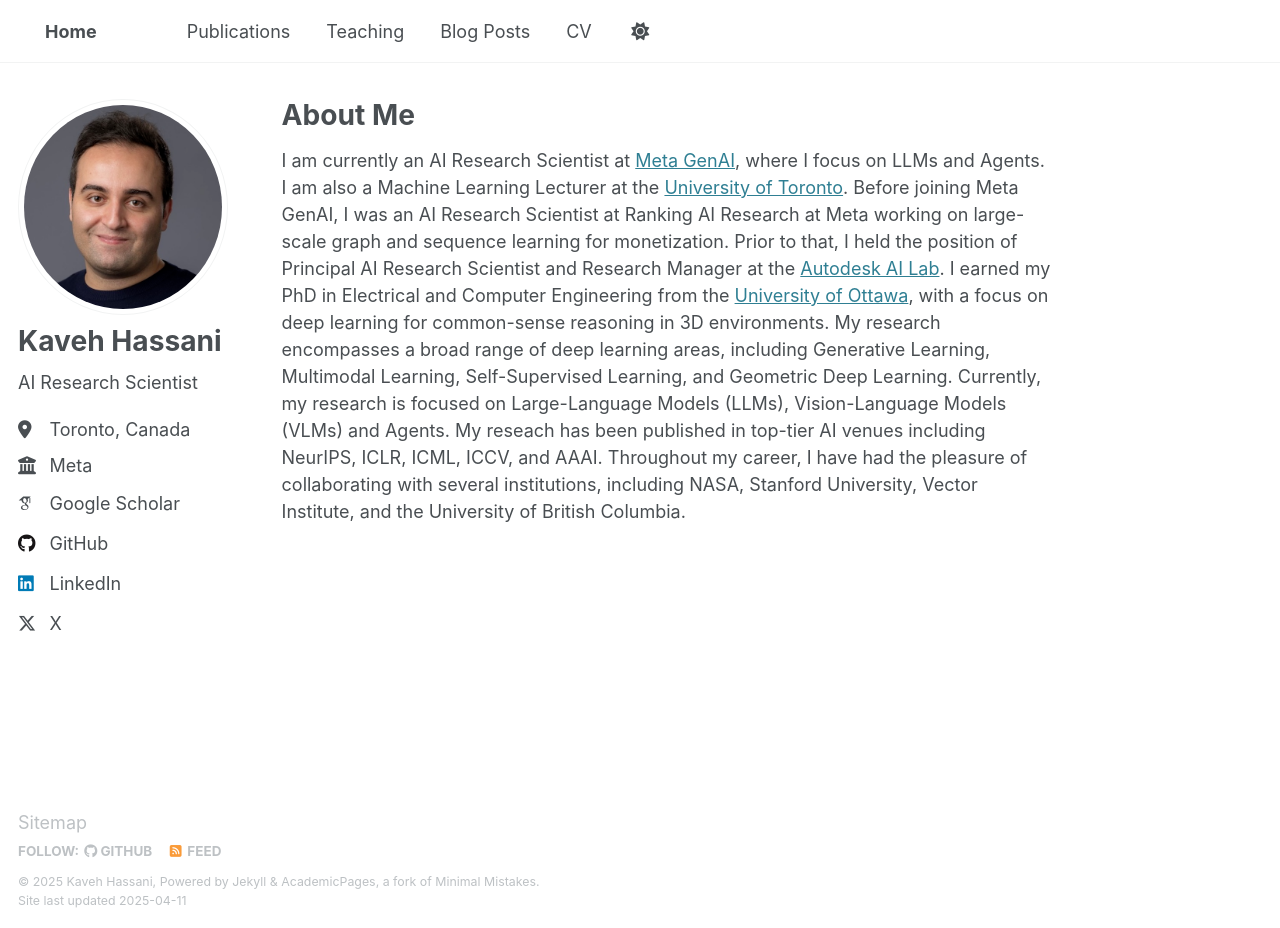
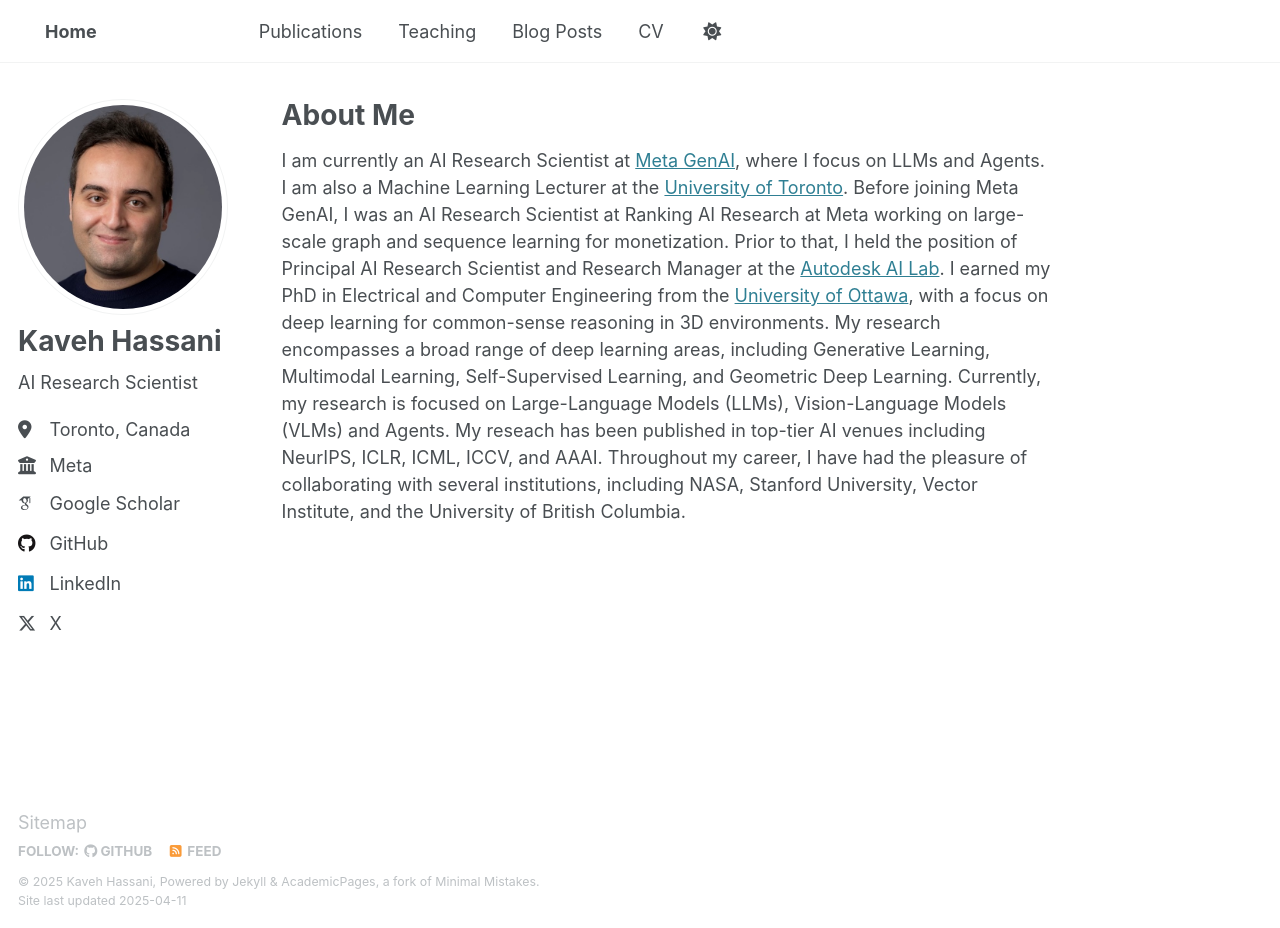
Before and after one commit to kavehhassani/kavehhassani.github.io, a Jekyll site: the page built from _pages/about.md, in a window 1280 px wide and 928 px high. Built offline with Jekyll 4.4.1, drawn with Linux system fonts in a browser that asks for light colours; some web fonts are replaced.

Commit message:
Update _masthead.scss

```diff
--- a/_sass/layout/_masthead.scss
+++ b/_sass/layout/_masthead.scss
@@ -61,7 +61,7 @@
   white-space: nowrap;
 
   &--lg {
-    padding-right: 3em;
+    padding-right: 7em;
     padding-left: 1.5em;
     // padding-right: 2em;
     font-weight: 700;
```
